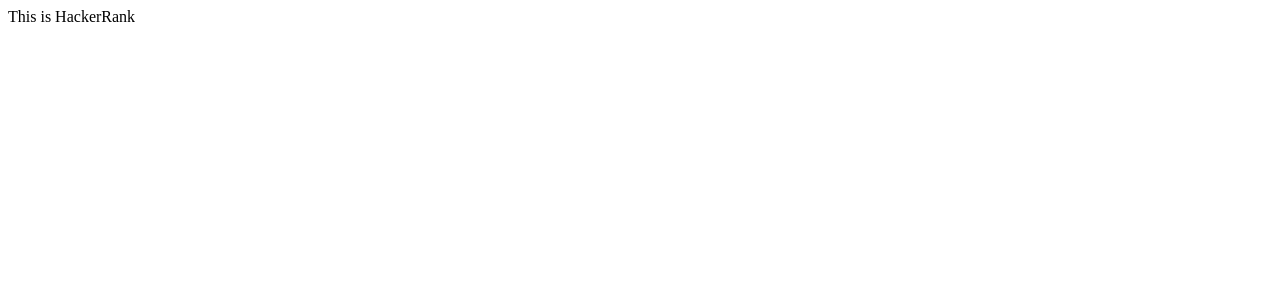
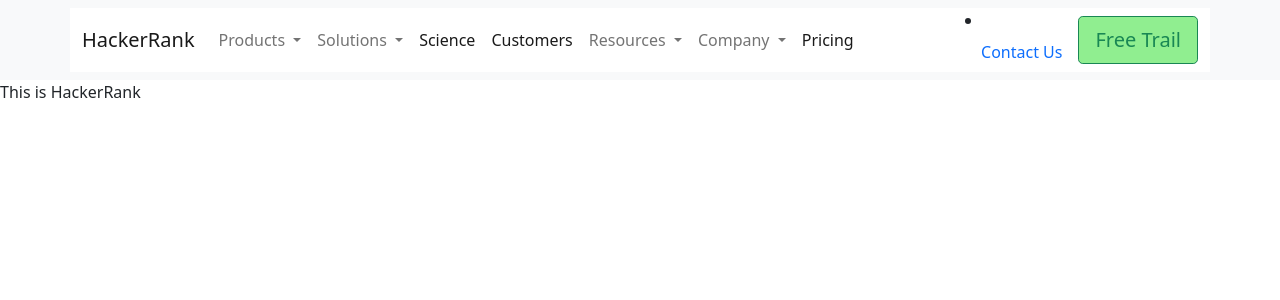
Before and after one commit to jsmith1207/hacker-rank, an Angular app: page / in a window 1280 px wide. Shown: the top 300 px of the page. Built offline with nearby package versions, Linux system fonts and the light colour scheme.

Commit message:
Creation of NavBar

```diff
--- a/angular.json
+++ b/angular.json
@@ -24,12 +24,22 @@
             "tsConfig": "tsconfig.app.json",
             "assets": [
               "src/favicon.ico",
-              "src/assets"
+              "src/assets",
+              {
+                "glob":"bootstrap-icons.svg",
+                "input":"./node_modules/bootstrap_icons/",
+                "output": "/assets/"
+              }
             ],
             "styles": [
-              "src/styles.css"
+              "src/styles.css",
+              "./node_modules/bootstrap/dist/css/bootstrap.css"
+
             ],
-            "scripts": []
+            "scripts": [
+              "./node_modules/bootstrap/dist/js/bootstrap.js"
+
+            ]
           },
           "configurations": {
             "production": {
--- a/package.json
+++ b/package.json
@@ -19,6 +19,7 @@
     "@angular/platform-browser-dynamic": "~13.1.0",
     "@angular/router": "~13.1.0",
     "bootstrap": "^5.1.3",
+    "bootstrap-icons": "^1.7.2",
     "rxjs": "~7.4.0",
     "tslib": "^2.3.0",
     "zone.js": "~0.11.4"
--- a/src/app/app.component.html
+++ b/src/app/app.component.html
@@ -1 +1,4 @@
+<hr-navbar>
+
+</hr-navbar>
 This is HackerRank
--- a/src/navigation/navbar.component.html
+++ b/src/navigation/navbar.component.html
@@ -0,0 +1,93 @@
+<nav class="navbar navbar-expand-lg navbar-light bg-light">
+    <div class="container-xl" style= "background: white;">
+      <a class="navbar-brand" href="#">HackerRank</a>
+      <button class="navbar-toggler" type="button" data-bs-toggle="collapse" data-bs-target="#navbarSupportedContent" aria-controls="navbarSupportedContent" aria-expanded="false" aria-label="Toggle navigation">
+        <span class="navbar-toggler-icon"></span>
+      </button>
+      <div class="collapse navbar-collapse" id="navbarSupportedContent">
+        <ul class="navbar-nav me-auto mb-2 mb-lg-0">
+            <li class="nav-item dropdown">
+                <a class ="nav-link dropdown-toggle" href="#" id="navbarDropdown" role="button" data-bs-toggle="dropdown" aria-expanded="false">
+                    Products
+                  </a>
+                  <ul class="dropdown-menu" aria-labelledby="navbarDropdown">
+                    <li><a class="dropdown-item" href="#">Plan</a></li>
+                    <li><hr class="dropdown-divider"></li>
+                    <li><a class="dropdown-item" href="#">Source</a></li>
+                    <li><hr class="dropdown-divider"></li>
+                    <li><a class="dropdown-item" href="#">Screen</a></li>
+                    <li><hr class="dropdown-divider"></li>
+                    <li><a class="dropdown-item" href="#">Interview</a></li>
+                    <li><hr class="dropdown-divider"></li>
+                    <li><a class="dropdown-item" href="#">Rank</a></li>
+                  </ul>
+            </li>
+            <li class="nav-item dropdown">
+                <a class ="nav-link dropdown-toggle" href="#" id="navbarDropdown" role="button" data-bs-toggle="dropdown" aria-expanded="false">
+                    Solutions
+                  </a>
+                  <ul class="dropdown-menu" aria-labelledby="navbarDropdown">
+                    <li><a class="dropdown-item" href="#">Remote Hiring</a></li>
+                    <li><hr class="dropdown-divider"></li>
+                    <li><a class="dropdown-item" href="#">University Recruiting</a></li>
+                    <li><hr class="dropdown-divider"></li>
+                    <li><a class="dropdown-item" href="#">Diversity Hiring</a></li>
+                    <li><hr class="dropdown-divider"></li>
+                    <li><a class="dropdown-item" href="#">Professional Hiring</a></li>
+                    <li><hr class="dropdown-divider"></li>
+                    <li><a class="dropdown-item" href="#">Professional Services</a></li>
+                  </ul>
+            </li>
+          <li class="nav-item">
+            <a class="nav-link active" aria-current="page" href="#">Science</a>
+          </li>
+          <li class="nav-item">
+            <a class="nav-link active" aria-current="page" href="#">Customers</a>
+          </li>
+          <li class="nav-item dropdown">
+            <a class="nav-link dropdown-toggle" href="#" id="navbarDropdown" role="button" data-bs-toggle="dropdown" aria-expanded="false">
+              Resources
+            </a>
+            <ul class="dropdown-menu" aria-labelledby="navbarDropdown">
+              <li><a class="dropdown-item" href="#">Blog</a></li>
+              <li><hr class="dropdown-divider"></li>
+              <li><a class="dropdown-item" href="#">Events</a></li>
+              <li><hr class="dropdown-divider"></li>
+              <li><a class="dropdown-item" href="#">Datasheets</a></li>
+              <li><hr class="dropdown-divider"></li>
+              <li><a class="dropdown-item" href="#">SGuides</a></li>
+              <li><hr class="dropdown-divider"></li>
+              <li><a class="dropdown-item" href="#">On-demand Webinars</a></li>
+              <li><hr class="dropdown-divider"></li>
+              <li><a class="dropdown-item" href="#">Reserarch</a></li>
+              <li><hr class="dropdown-divider"></li>
+              <li><a class="dropdown-item" href="#">Security and Compliance</a></li>
+            </ul>
+          </li>
+          <li class="nav-item">
+            <a class="nav-link dropdown-toggle" href="#" id="navbarDropdown" role="button" data-bs-toggle="dropdown" aria-expanded="false">
+            Company
+            </a>
+            <ul class="dropdown-menu" aria-labelledby="navbarDropdown">
+                <li><a class="dropdown-item" href="#">About Us</a></li>
+                <li><hr class="dropdown-divider"></li>
+                <li><a class="dropdown-item" href="#">Our Team</a></li>
+                <li><hr class="dropdown-divider"></li>
+                <li><a class="dropdown-item" href="#">Newsroom</a></li>
+                <li><hr class="dropdown-divider"></li>
+                <li><a class="dropdown-item" href="#">Careers</a></li>
+            </ul>
+          </li>
+          <li class="nav-item">
+            <a class="nav-link active" aria-current="page" href="#">Pricing</a>
+          </li>
+        </ul>
+        <li class="nav-item">
+            <a class="nav-link" aria-current="page" href="#">Contact Us</a>
+          </li>
+        <form class="d-flex">
+          <button class="btn btn-outline-success btn-lg" style="background-color:lightGreen;" type="submit">Free Trail</button>
+        </form>
+      </div>
+    </div>
+  </nav>
```
Also changed, not shown: 1 other file (tests, documents, lock files or other folders).
